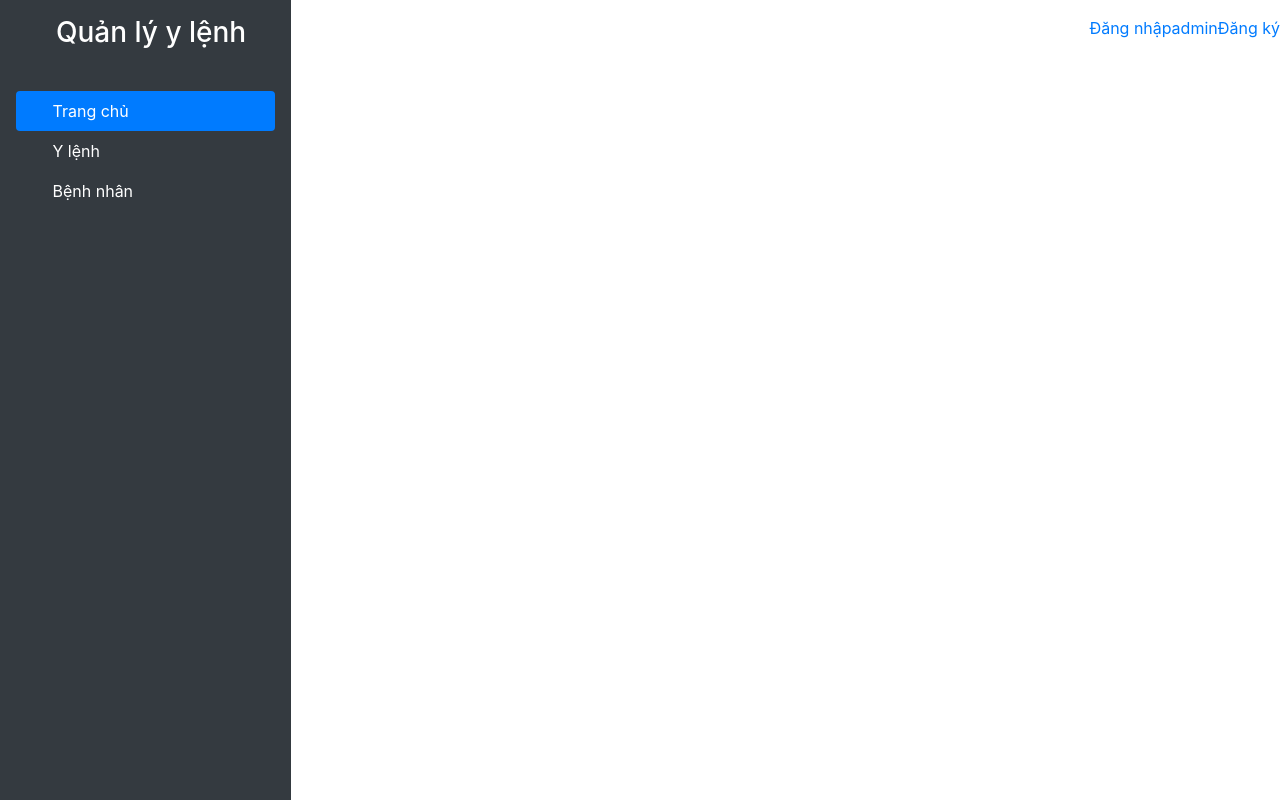
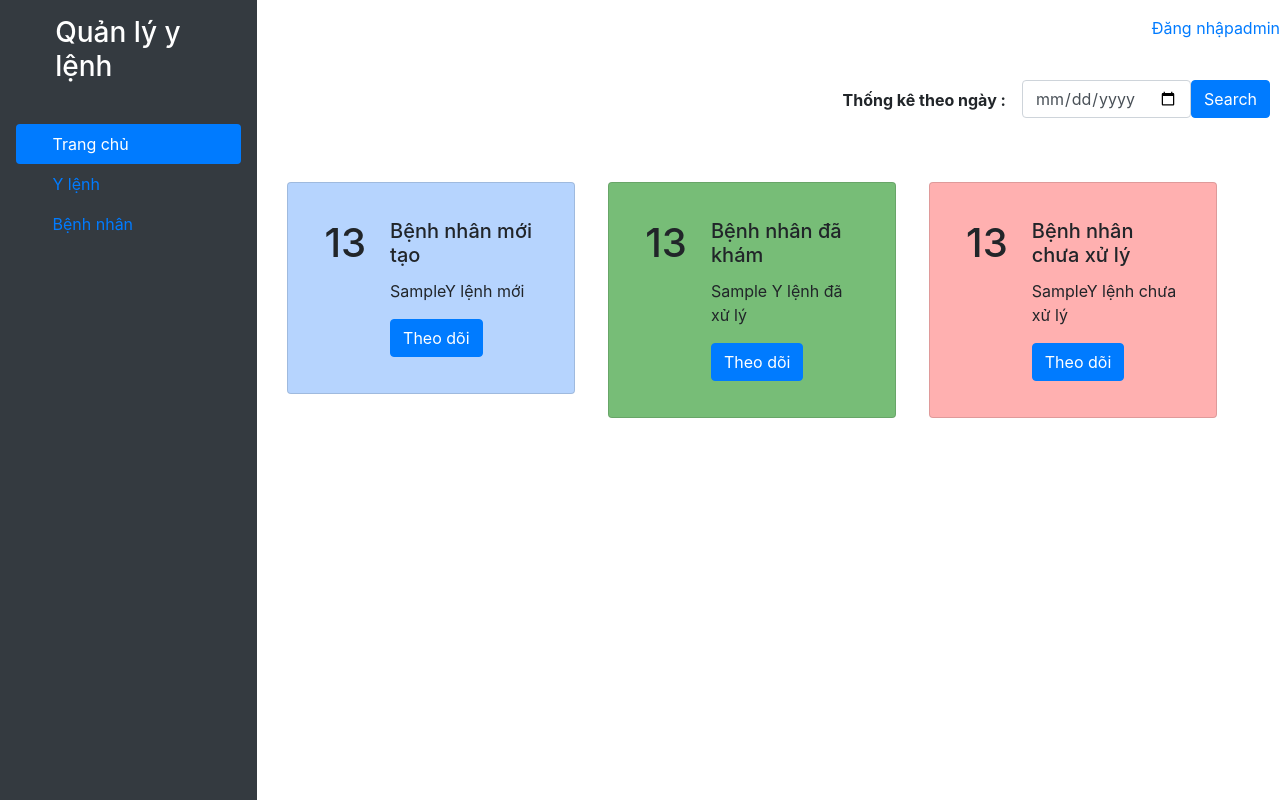
Before and after one commit to trinhanh268/hethongquanlyylenh, a Django app: template hethongquanlyylenh/home/templates/pages/home.html in a window 1280 px wide. Run offline with Django 3.2, Linux system fonts and the light colour scheme; the template is opened without the code that fills it: most values are stand-ins (such as "Sample title", 1, 10 or a date in 2020); some libraries are stand-ins or nearby versions.

Commit message:
add css html

```diff
--- a/hethongquanlyylenh/home/templates/pages/home.html
+++ b/hethongquanlyylenh/home/templates/pages/home.html
@@ -1,10 +1,11 @@
 {% extends "pages/base.html" %}
 
 {% block title %}
-Home
+Y lenh
 {% endblock %}
 
 {% block content %}
+<div>
     <div class="wrapper d-flex">
         <div class="d-flex flex-column p-3 text-white bg-dark" style="width: 300px ; height:100vh;">
             <a href="/" class="d-flex align-items-center mb-3 mb-md-0 me-md-auto text-white text-decoration-none">
@@ -14,19 +15,19 @@ Home
             <hr>
             <ul class="nav nav-pills flex-column mb-auto">
                 <li class="nav-item">
-                <a href="#" class="nav-link active">
+                    <a href="/" class="nav-link text-white active">
                         <svg class="bi me-2" width="16" height="16"><use xlink:href="#home"></use></svg>
                         Trang chủ
                     </a>
                 </li>
                 <li>
-                <a href="/ylenh" class="nav-link text-white">
+                    <a href="/ylenh" class="nav-link ">
                         <svg class="bi me-2" width="16" height="16"><use xlink:href="#speedometer2"></use></svg>
                         Y lệnh
                     </a>
                 </li>
                 <li>
-                <a href="/patient" class="nav-link text-white">
+                    <a href="/patient" class="nav-link">
                         <svg class="bi me-2" width="16" height="16"><use xlink:href="#speedometer2"></use></svg>
                         Bệnh nhân
                     </a>
@@ -34,25 +35,90 @@ Home
             </ul>
             <hr>
         </div>
-
-    <nav style="width: 80% ; height : 40px;" class="mt-3 d-flex justify-content-end">
+        <div style="width: 95%">
+            <nav style=" height : 40px;" class="mt-3 d-flex justify-content-end">
 
 
                 {% if user.username %}
                 <p>Xin chào {{user.username}}</p>
-                <p><a class="mr-2" href="{% url 'logout' %}">(Logout)</a></p>
-                <p><a class="mr-2" href="{% url 'change_password' %}">(Change password)</a></p>
+                <p><a class="mr-2" href="{% url 'logout' %}">(Đăng xuất)</a></p>
                 {% else %}
                 <p><a href="{% url 'login' %}">Đăng nhập</a></p>
                 <p><a href="/admin">admin</a></p>
-                <p><a href="{% url 'register' %}">Đăng ký</a></p>
                 {% endif %}
+            </nav>
+            <form method="GET" class="mt-4">
+                {% csrf_token %}
+                <div class="container">
+                    <div class="form-row d-flex justify-content-end">
+                        <p class="mr-3 mt-2"><strong>Thống kê theo ngày : </strong></p>
+                        <div class="form-group d-flex">
+                            <input class="form-control" type="date" name="date_search" placeholder="Date">
+                            <div class="">  <button type="submit" class="btn btn-primary">Search</button>
+                            </div>
 
-    </nav>
+                        </div>
+
+                    </div>
+                    <div class="row container mt-5">
+                        <div class="col-4" >
+                            <div class="card p-3" style="width: 18rem; background-color: #b6d4fe">
+
+                                <div class="card-body d-flex justify-content-between">
+                                    <h1 class="mr-4">13</h1>
+                                    <div class="">
+                                        <h5 class="card-title">Bệnh nhân mới tạo</h5>
+                                        <p> {{d}}Y lệnh mới</p>
+                                        <button class="btn btn-primary">Theo dõi</button>
+
+                                    </div>
+                                </div>
+                            </div>
+                        </div>
+                        <div class="col-4" >
+                            <div class="card p-3" style="width: 18rem; background-color:#77bd77">
+
+                                <div class="card-body d-flex justify-content-between">
+                                    <h1 class="mr-4">13</h1>
+                                    <div class="">
+                                        <h5 class="card-title">Bệnh nhân đã khám</h5>
+                                        <p> {{c}} Y lệnh đã  xử lý</p>
+                                        <button class="btn btn-primary">Theo dõi</button>
+                                    </div>
+
+
+                                </div>
+                            </div>
+
+                        </div>
+                        <div class="col-4" >
+                            <div class="card p-3" style="width: 18rem; background-color: #ffb0b0">
+
+                                <div class="card-body d-flex justify-content-between">
+                                    <h1 class="mr-4">13</h1>
+                                    <div class="">
+                                        <h5 class="card-title">Bệnh nhân chưa xử lý</h5>
+                                        <p> {{d}}Y lệnh chưa xử lý</p>
+                                        <button class="btn btn-primary">Theo dõi</button>
+
+                                    </div>
+                                </div>
+                            </div>
+                        </div>
+                    </div>
+
+
+                </div>
+            </form>
+
+
+
 
 
         </div>
 
+    </div>
+</div>
 
 
 {% endblock %}
--- a/hethongquanlyylenh/ylenh/templates/ylenh/ylenh.html
+++ b/hethongquanlyylenh/ylenh/templates/ylenh/ylenh.html
@@ -49,9 +49,6 @@ Y lenh
             </nav>
             <div class="d-flex justify-content-end mr-3 mb-3">
                 <a href="{% url 'create_ylenh' %}" class="btn btn-primary ">Tạo y lệnh</a>
-            </div>
-            <div class="d-flex justify-content-end mr-3 mb-3">
-                <a href="{% url 'dashboard' %}" class="btn btn-primary ">Dashboard</a>
             </div>
             <form method="GET" class="mt-4">
                 {% csrf_token %}
```
Lines whose indentation alone changed are shown as unchanged.
